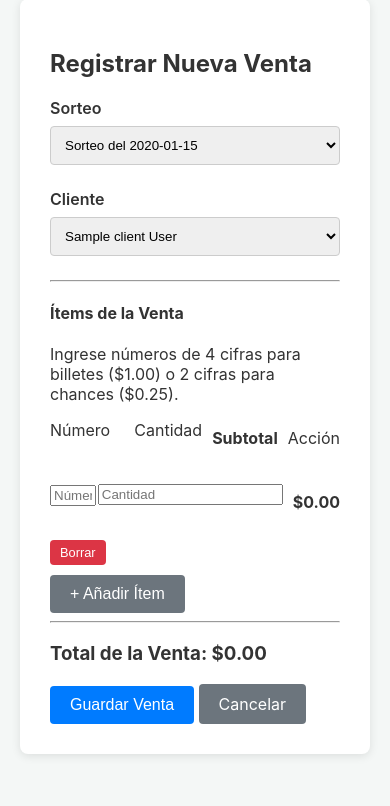
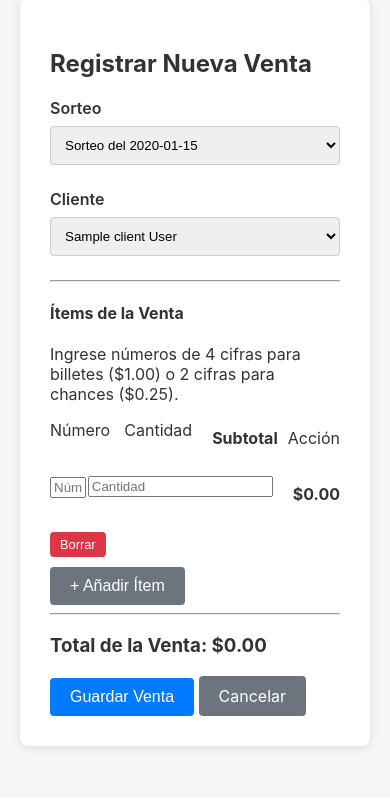
Before and after one commit to jelixandroid8-byte/loto-app, a Flask app: template templates/new_sale_form.html in a window 390 px wide. Shown: the part 115-921 px from the top of the page. After the commit the page ends 870 px from the top, so only its background shows below. Run offline with Flask 3, Linux system fonts and the light colour scheme; the template is opened without the code that fills it: most values are stand-ins (such as "Sample title", 1, 10 or a date in 2020); some libraries are stand-ins or nearby versions.

Commit message:
fix: Refine mobile layout for new sale form items to prevent button overflow

```diff
--- a/static/style.css
+++ b/static/style.css
@@ -217,21 +217,27 @@
         -webkit-overflow-scrolling: touch; /* For smoother scrolling on iOS */
     }
 
-    @media (max-width: 576px) { /* Targeting smaller mobile screens */
+    @media (max-width: 576px) {
     .item-row {
-        flex-wrap: wrap; /* Allow items to wrap to next line */
+        flex-wrap: wrap; /* Allow items to wrap */
+        align-items: center; /* Align items in the row */
     }
-    .item-number-wrapper,
-    .item-quantity,
-    .item-subtotal,
-    .item-action {
-        flex: 1 1 100%; /* Take full width on small screens */
-        margin-bottom: 10px; /* Add some vertical spacing */
+    .item-number-wrapper {
+        flex: 1 1 100%; /* Number input takes full width */
+        margin-bottom: 10px;
+    }
+    .item-quantity {
+        flex: 0 0 80px; /* Fixed width for quantity, or a smaller flex-basis */
+        margin-right: 10px; /* Space between quantity and button */
+        margin-bottom: 0;
     }
     .item-subtotal {
-        text-align: left; /* Adjust alignment if it was centered */
+        flex: 1 1 auto; /* Allow subtotal to take remaining space */
+        text-align: right;
+        margin-bottom: 0;
     }
     .item-action {
-        margin-bottom: 0; /* No extra margin for the last item */
+        flex: 0 0 auto; /* Button takes its natural width */
+        margin-bottom: 0;
     }
 }
```
